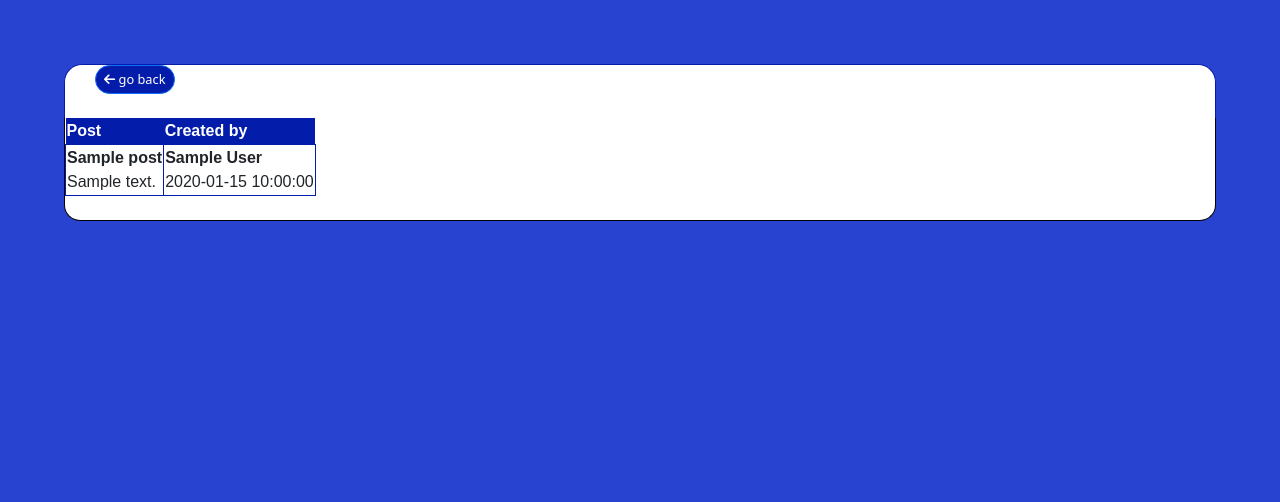
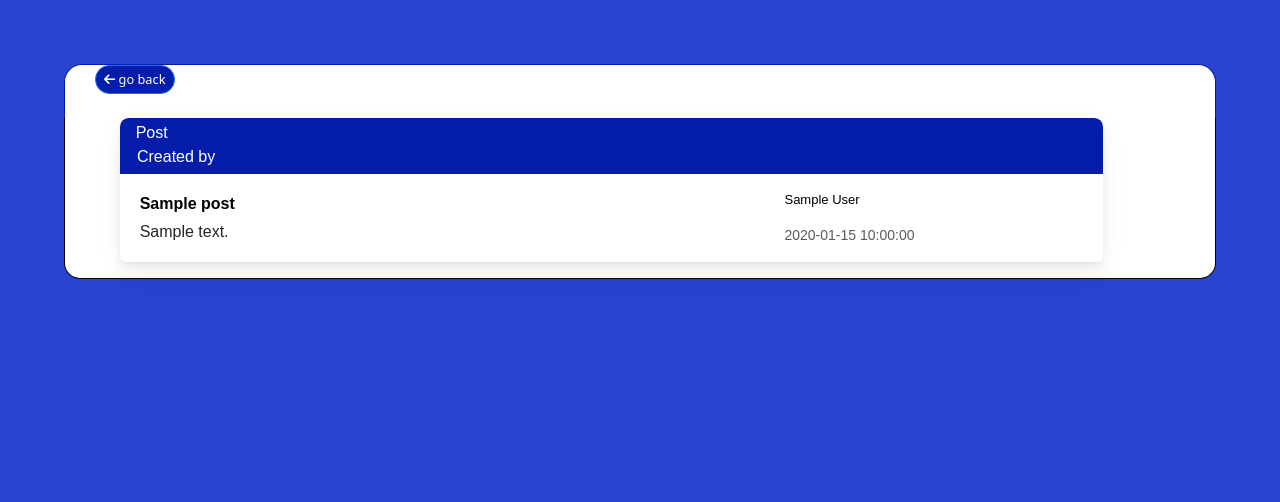
Before and after one commit to kappino/ParthenoAnswer, a Flask app: template templates/search.html in a window 1280 px wide. Shown: the part 106-608 px from the top of the page. Run offline with Flask 2, Linux system fonts and the light colour scheme; the template is opened without the code that fills it: most values are stand-ins (such as "Sample title", 1, 10 or a date in 2020); some libraries are stand-ins or nearby versions.

Commit message:
modified:   templates/posts.html 	modified:   templates/search.html

```diff
--- a/templates/posts.html
+++ b/templates/posts.html
@@ -79,4 +79,5 @@
     </div>
 
 
+
 {% endblock %}
--- a/templates/search.html
+++ b/templates/search.html
@@ -5,22 +5,44 @@
 {% block body %}
 {% if posts %}
 <div style="width: 95%">
-    <table>
-        <tr>
-            <th>Post</th>
-            <th>Created by</th>
+<div class="card mb-3" style="width: 90%; margin: 0 auto;">
+ <div class="card-header pl-0 pr-0">
+    <div class="row no-gutters w-100 align-items-center">
+       <div class="col ml-3">Post</div>
+          <div class="row no-gutters align-items-center">
+             &nbsp;&nbsp;&nbsp;Created by
+          </div>
+    </div>
+ </div>
+ {% for post in posts  %}
+       <div class="card-body py-3">
+          <div class="row no-gutters align-items-center">
+             <div class="col">
+                <a  href="{{ url_for('comments', id=post['_id']) }}"  class="text-big" data-abc="true"><b>{{ post["title"] }}</b>
 
-        </tr>
-        {% for post in posts  %}
-        <tr>
-            <td class="leftpart"><b>{{ post["title"] }}</b><br>{{ post["content"] }}</td>
-            <td class="rightpart"><b>{{ post["author"] }}</b> <br> {{post["date"]}}</td>
-        </tr>
-        {% endfor %}
-    </table>
-</div>
+                </a>
+                <div class="  mt-1">{{ post["content"] }}</div>
+             </div>
+             <div class="d-none d-md-block col-4">
+                <div class="row no-gutters align-items-center">
+                   <div class="media col-8 align-items-center">
+                    <div class="media-body flex-truncate ml-2">
+
+                       <p class="line-height-1 small text-truncate" data-abc="true"><a href="{{ url_for('show_profile', id=post['authorId']) }}">{{post["author"] }}</a></p>
+                       <div class="text-muted small text-truncate">{{post["date"]}}</div>
+                    </div>
+                   </div>
+             {% else %}
+             <div> &nbsp;&nbsp;&nbsp;No posts yet... </div>
+
+          </div>
+       </div>
+    </div>
+ </div>
+ <hr class="m-0">
+ {% endfor %}
 {% else %}
-    <h1>No Sub Categories yet!</h1>
+    <h1>No posts yet!</h1>
 {% endif %}
     <script src="static/search_posts.js"></script>
 {% endblock %}
```
